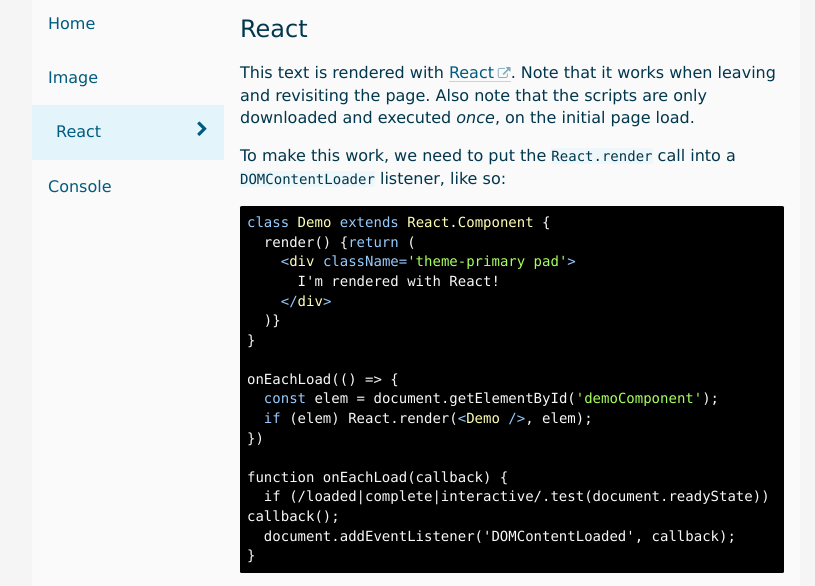
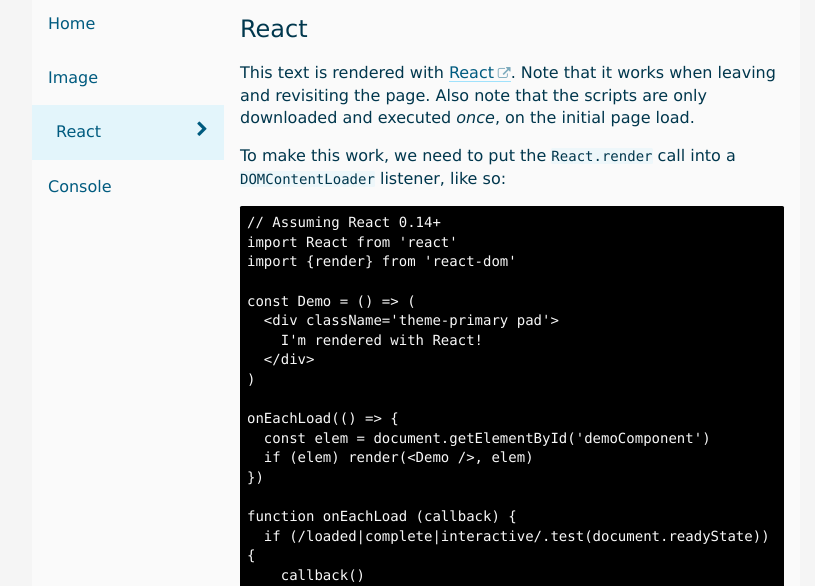
Before and after one commit to mitranim/simple-pjax, a plain HTML site: page react/index.html in a window 1280 px wide. Shown: the part 157-743 px from the top of the page, without its empty margins (224-1039 px from the left). Drawn offline with Linux system fonts and the light colour scheme.

Commit message:
autocommit

```diff
--- a/react/index.html
+++ b/react/index.html
@@ -38,23 +38,27 @@
 
           <div data-render-demo></div>
 
-<pre><code class="hljs lang-javascript"><span class="hljs-class"><span class="hljs-keyword">class</span> <span class="hljs-title">Demo</span> <span class="hljs-keyword">extends</span> <span class="hljs-title">React</span>.<span class="hljs-title">Component</span> </span>{
-  render() {<span class="hljs-keyword">return</span> (
-    <span class="xml"><span class="hljs-tag">&lt;<span class="hljs-title">div</span> <span class="hljs-attribute">className</span>=<span class="hljs-value">'theme-primary pad'</span>&gt;</span>
-      I'm rendered with React!
-    <span class="hljs-tag">&lt;/<span class="hljs-title">div</span>&gt;</span>
-  )</span>}
-}
+<pre><code class="hljs lang-javascript">// Assuming React 0.14+
+import React from 'react'
+import {render} from 'react-dom'
+
+const Demo = () =&gt; (
+  &lt;div className='theme-primary pad'&gt;
+    I'm rendered with React!
+  &lt;/div&gt;
+)
 
 onEachLoad(() =&gt; {
-  <span class="hljs-keyword">const</span> elem = <span class="hljs-built_in">document</span>.getElementById(<span class="hljs-string">'demoComponent'</span>);
-  <span class="hljs-keyword">if</span> (elem) React.render(<span class="xml"><span class="hljs-tag">&lt;<span class="hljs-title">Demo</span> /&gt;</span>, elem);
+  const elem = document.getElementById('demoComponent')
+  if (elem) render(&lt;Demo /&gt;, elem)
 })
 
-function onEachLoad(callback) {
-  if (/loaded|complete|interactive/.test(document.readyState)) callback();
-  document.addEventListener('DOMContentLoaded', callback);
-}</span>
+function onEachLoad (callback) {
+  if (/loaded|complete|interactive/.test(document.readyState)) {
+    callback()
+  }
+  document.addEventListener('DOMContentLoaded', callback)
+}
 </code></pre>
 
 
```
Also changed, not shown: app.js.
